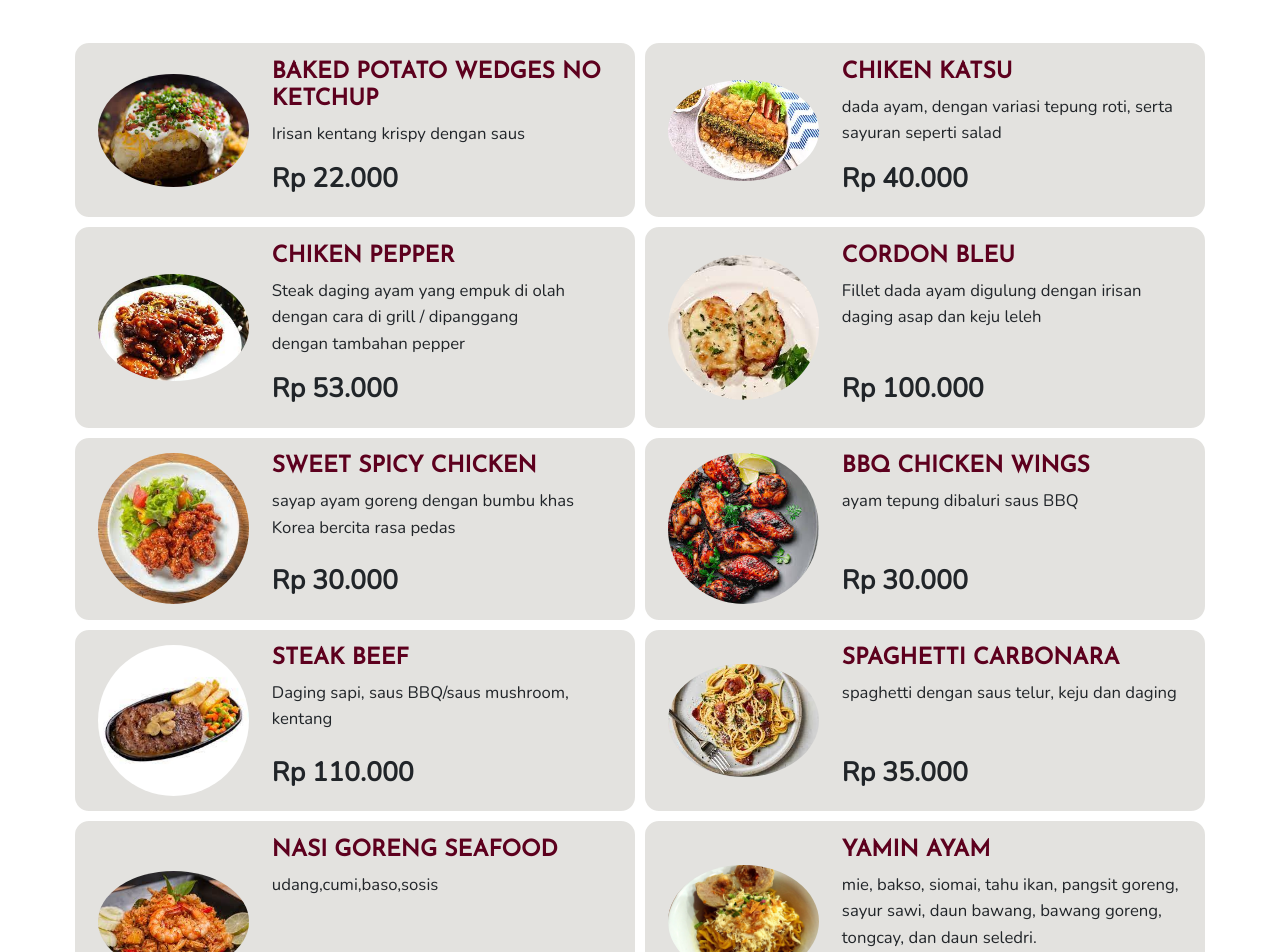
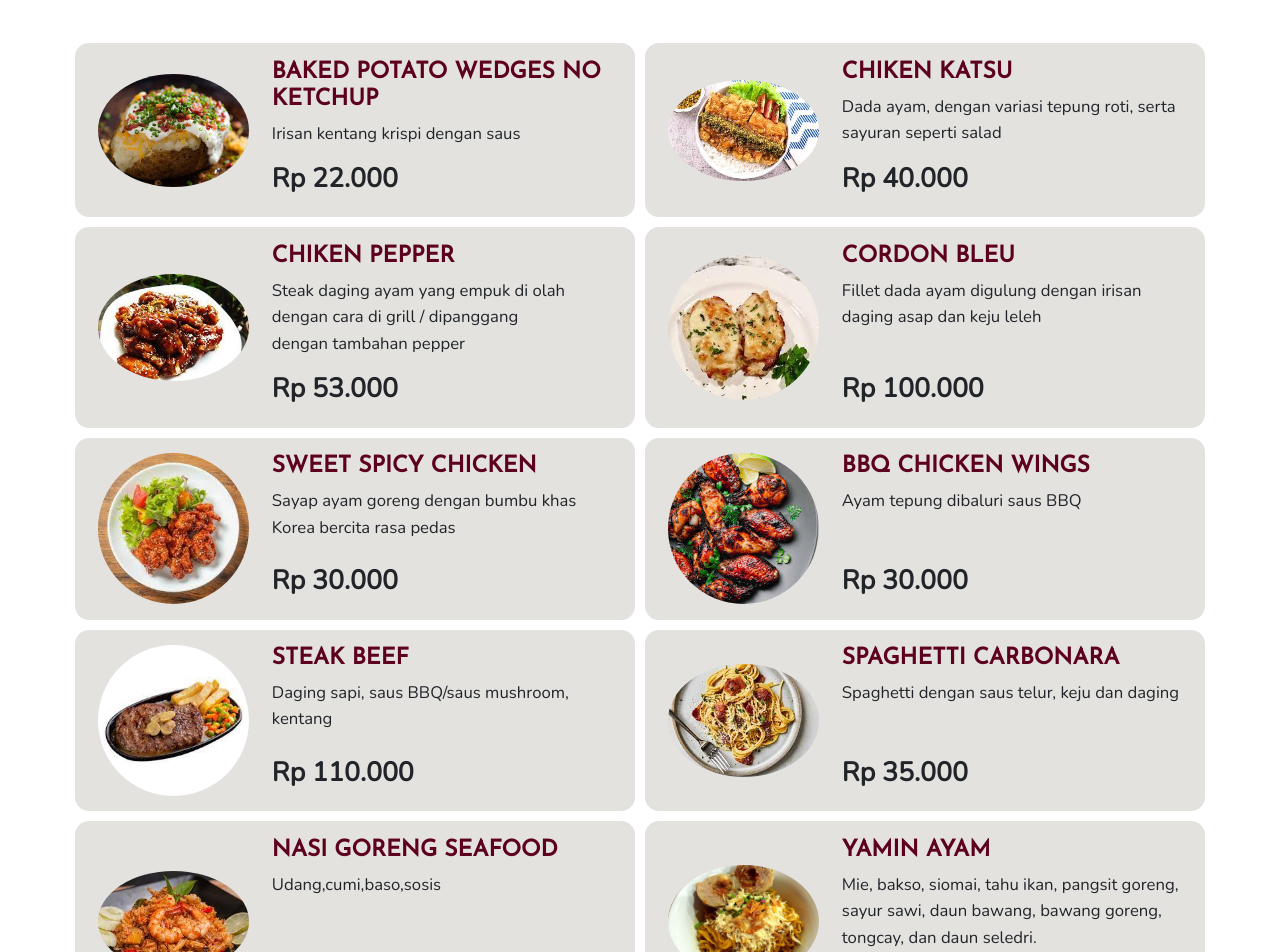
Before and after one commit to Ratusukmakomala/rafafood.github.io, a website: page public/menu.html in a window 1280 px wide. Shown: the part 180-1132 px from the top of the page. Drawn offline with nearby package versions, Linux system fonts and the light colour scheme.

Commit message:
mengganti deskripsi menu

```diff
--- a/public/menu.html
+++ b/public/menu.html
@@ -108,7 +108,7 @@
                             <div class="item__text col-sm-8 col-12 px-sm-2 py-sm-0 py-2 px-5 d-flex flex-column justify-content-between">
                                 <div class="">
                                     <h4 class="item__title font-secondary text-uppercase font-weight-bold">BAKED POTATO WEDGES NO KETCHUP</h4>
-                                    <p class="item__description">Irisan kentang krispy dengan saus</p>
+                                    <p class="item__description">Irisan kentang krispi dengan saus</p>
                                 </div>
 
                                 <div>
@@ -141,7 +141,7 @@
                                 <div class="item__text col-sm-8 col-12 px-sm-2 py-sm-0 py-2 px-5 d-flex flex-column justify-content-between">
                                     <div class="">
                                         <h4 class="item__title font-secondary text-uppercase font-weight-bold">CHIKEN KATSU</h4>
-                                        <p class="item__description">dada ayam, dengan variasi tepung roti, serta sayuran seperti salad</p>
+                                        <p class="item__description">Dada ayam, dengan variasi tepung roti, serta sayuran seperti salad</p>
                                     </div>
 
                                    <div>
@@ -240,7 +240,7 @@
                         <div class="item__text col-sm-8 col-12 px-sm-2 py-sm-0 py-2 px-5 d-flex flex-column justify-content-between">
                             <div class="">
                                 <h4 class="item__title font-secondary text-uppercase font-weight-bold">SWEET SPICY CHICKEN</h4>
-                                <p class="item__description">sayap ayam goreng dengan bumbu khas Korea bercita rasa pedas</p>
+                                <p class="item__description">Sayap ayam goreng dengan bumbu khas Korea bercita rasa pedas</p>
                             </div>
 
                             <div>
@@ -273,7 +273,7 @@
                       <div class="item__text col-sm-8 col-12 px-sm-2 py-sm-0 py-2 px-5 d-flex flex-column justify-content-between">
                           <div class="">
                               <h4 class="item__title font-secondary text-uppercase font-weight-bold">BBQ CHICKEN WINGS</h4>
-                              <p class="item__description">ayam tepung dibaluri saus BBQ</p>
+                              <p class="item__description">Ayam tepung dibaluri saus BBQ</p>
                           </div>
 
                           <div>
@@ -339,7 +339,7 @@
                   <div class="item__text col-sm-8 col-12 px-sm-2 py-sm-0 py-2 px-5 d-flex flex-column justify-content-between">
                       <div class="">
                           <h4 class="item__title font-secondary text-uppercase font-weight-bold">SPAGHETTI CARBONARA</h4>
-                          <p class="item__description"> spaghetti dengan saus telur, keju dan daging</p>
+                          <p class="item__description"> Spaghetti dengan saus telur, keju dan daging</p>
                       </div>
 
                       <div>
@@ -372,7 +372,7 @@
                 <div class="item__text col-sm-8 col-12 px-sm-2 py-sm-0 py-2 px-5 d-flex flex-column justify-content-between">
                     <div class="">
                         <h4 class="item__title font-secondary text-uppercase font-weight-bold">NASI GORENG SEAFOOD</h4>
-                        <p class="item__description">udang,cumi,baso,sosis</p>
+                        <p class="item__description">Udang,cumi,baso,sosis</p>
                     </div>
 
                     <div>
@@ -405,7 +405,7 @@
               <div class="item__text col-sm-8 col-12 px-sm-2 py-sm-0 py-2 px-5 d-flex flex-column justify-content-between">
                   <div class="">
                       <h4 class="item__title font-secondary text-uppercase font-weight-bold">YAMIN AYAM</h4>
-                      <p class="item__description">mie, bakso, siomai, tahu ikan, pangsit goreng, sayur sawi, daun bawang, bawang goreng, tongcay, dan daun seledri.</p>
+                      <p class="item__description">Mie, bakso, siomai, tahu ikan, pangsit goreng, sayur sawi, daun bawang, bawang goreng, tongcay, dan daun seledri.</p>
                   </div>
 
                   <div>
```
Also changed, not shown: index.html (+2 -2 lines).
